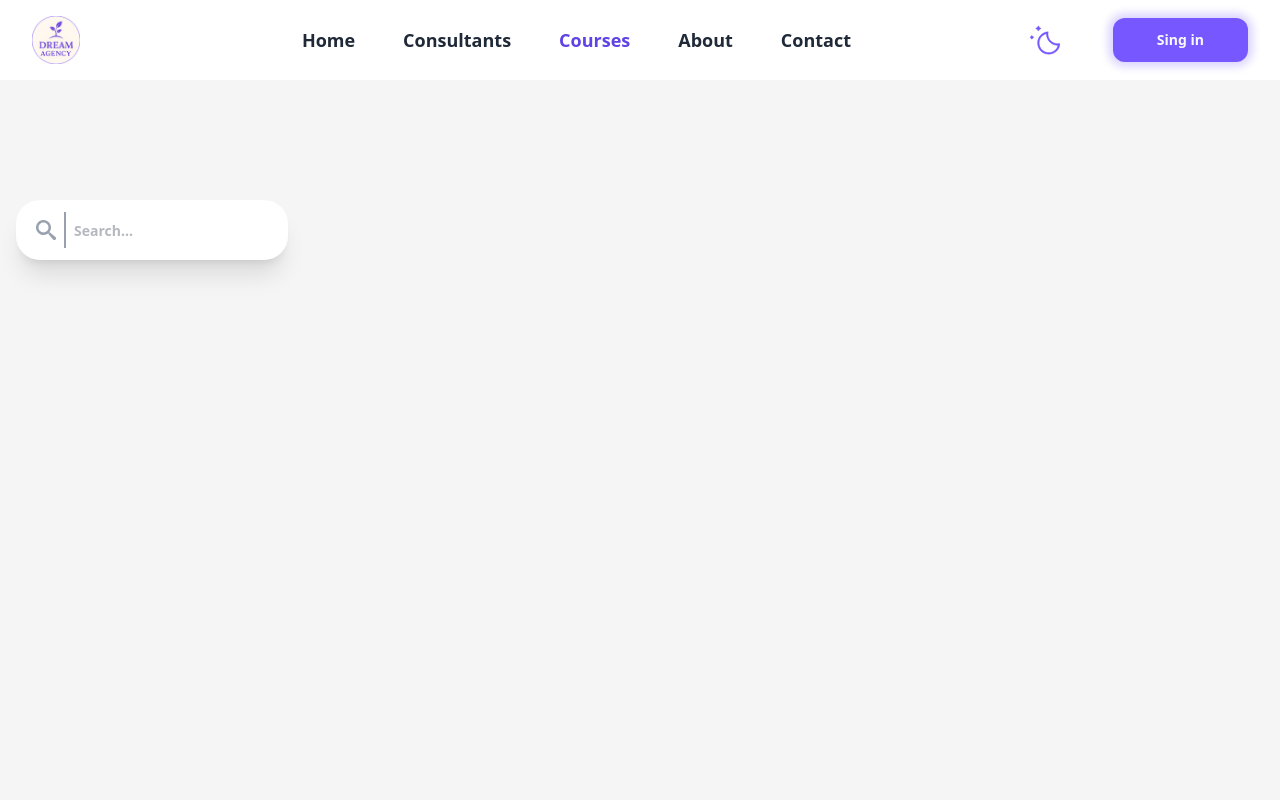
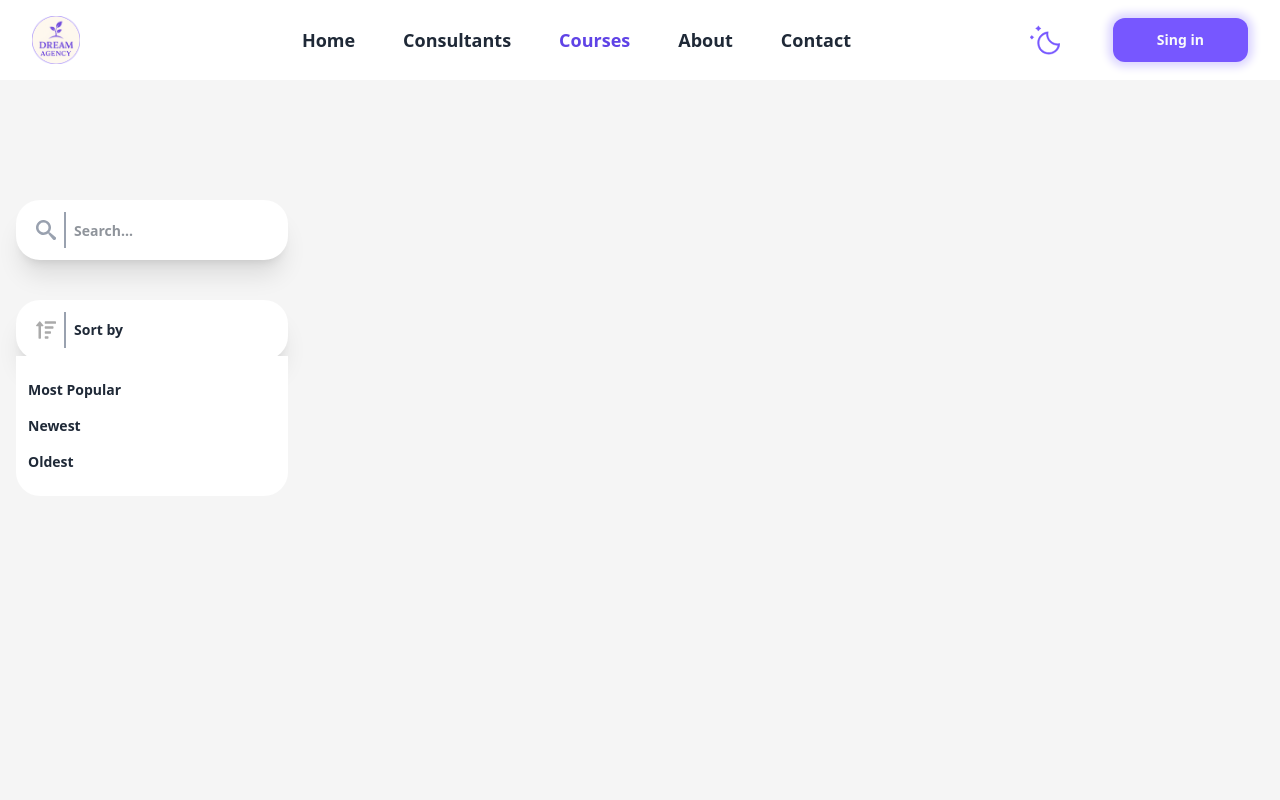
Before and after one commit to DreamAgencyhub/Front-end, a Next.js app: page /courses in a window 1280 px wide. Shown: the top 800 px of the page. Built offline with nearby package versions, Linux system fonts and the light colour scheme.

Commit message:
feat: add filter component

```diff
--- a/app/(public)/courses/page.tsx
+++ b/app/(public)/courses/page.tsx
@@ -1,3 +1,4 @@
+import Filter from "@/app/components/ui/Filter";
 import Search from "@/app/components/ui/Search";
 import { Metadata } from "next";
 
@@ -8,8 +9,9 @@ export const metadata: Metadata = {
 
 export default function page() {
   return (
-    <div className="pt-30">
+    <div className="pt-30 flex flex-col gap-10">
       <Search />
+      <Filter />
     </div>
   );
 }
--- /dev/null
+++ b/app/components/icons/IconAwesomeSortAmountUp.tsx
@@ -0,0 +1,19 @@
+import * as React from "react";
+import type { SVGProps } from "react";
+const SvgIconAwesomeSortAmountUp = (props: SVGProps<SVGSVGElement>) => (
+  <svg
+    xmlns="http://www.w3.org/2000/svg"
+    width="1em"
+    height="1em"
+    viewBox="0 0 20.149 17.63"
+    stroke="currentColor"
+    fill="none"
+    {...props}
+  >
+    <path
+      fill="#aaa"
+      d="M11.963 15.111H9.444a.63.63 0 0 0-.63.63V17a.63.63 0 0 0 .63.63h2.519a.63.63 0 0 0 .63-.63v-1.259a.63.63 0 0 0-.63-.63M.629 5.037h1.889V17a.63.63 0 0 0 .63.63h1.259a.63.63 0 0 0 .63-.63V5.037h1.889a.63.63 0 0 0 .445-1.075L4.223.185a.63.63 0 0 0-.89 0L.184 3.962a.63.63 0 0 0 .445 1.075m16.371 0H9.444a.63.63 0 0 0-.63.63v1.259a.63.63 0 0 0 .63.63H17a.63.63 0 0 0 .63-.63V5.667a.63.63 0 0 0-.63-.63m-2.519 5.037H9.444a.63.63 0 0 0-.63.63v1.259a.63.63 0 0 0 .63.63h5.037a.63.63 0 0 0 .63-.63v-1.259a.63.63 0 0 0-.629-.63ZM19.519 0H9.444a.63.63 0 0 0-.63.63v1.259a.63.63 0 0 0 .63.63h10.075a.63.63 0 0 0 .63-.63V.63a.63.63 0 0 0-.63-.63"
+    />
+  </svg>
+);
+export default SvgIconAwesomeSortAmountUp;
--- a/app/components/icons/index.ts
+++ b/app/components/icons/index.ts
@@ -10,6 +10,7 @@ export { default as GroupFill } from "./GroupFill";
 export { default as HeroSectionWave } from "./HeroSectionWave";
 export { default as IconAwesomeArrowDown } from "./IconAwesomeArrowDown";
 export { default as IconAwesomeInstagram } from "./IconAwesomeInstagram";
+export { default as IconAwesomeSortAmountUp } from "./IconAwesomeSortAmountUp";
 export { default as IconAwesomeTelegramPlane } from "./IconAwesomeTelegramPlane";
 export { default as IconIonicIosArrowLeft } from "./IconIonicIosArrowLeft";
 export { default as IconIonicIosArrowRight } from "./IconIonicIosArrowRight";
--- /dev/null
+++ b/app/components/ui/Filter.tsx
@@ -0,0 +1,19 @@
+import { IconAwesomeSortAmountUp } from "../icons";
+
+export default function Filter() {
+  return (
+    <form className=" relative rounded-3xl shadow-xl bg-secondary-default py-3 px-3 flex flex-row items-center w-68">
+      <div className="border-r-2 border-gray-400 dark:border-gray-300 p-2 h-full ">
+        <IconAwesomeSortAmountUp className="text-xl fill-gray-400 dark:fill-gray-300  stroke-0 " />
+      </div>
+      <div className="flex flex-row justify-between text-sm font-semibold text-text-default w-full px-2  cursor-pointer">
+        <span>Sort by</span>
+      </div>
+      <ul className=" absolute bg-secondary-default top-14 left-0 right-0 rounded-b-3xl text-text-default font-semibold text-sm w-full px-3 flex flex-col gap-4 items-start p-6  focus:outline-none  ">
+        <li value="mostPopular">Most Popular</li>
+        <li value="newest">Newest</li>
+        <li value="oldest">Oldest</li>
+      </ul>
+    </form>
+  );
+}
--- a/app/components/ui/Search.tsx
+++ b/app/components/ui/Search.tsx
@@ -9,7 +9,7 @@ export default function Search() {
       <input
         type="text"
         placeholder="Search..."
-        className="text-text-muted font-semibold px-2 focus:outline-none text-sm h-full"
+        className="text-text-default font-semibold px-2 focus:outline-none text-sm h-full"
       />
     </form>
   );
```
Also changed, not shown: app/assets/icons/Icon awesome-sort-amount-up.svg (added).
